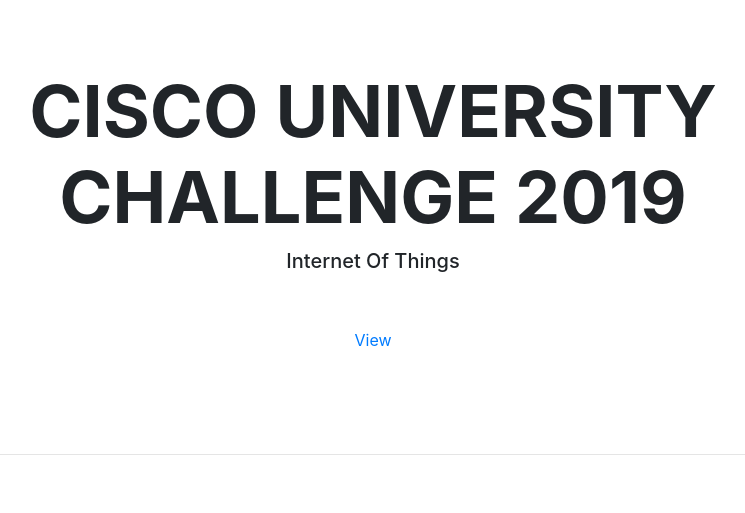
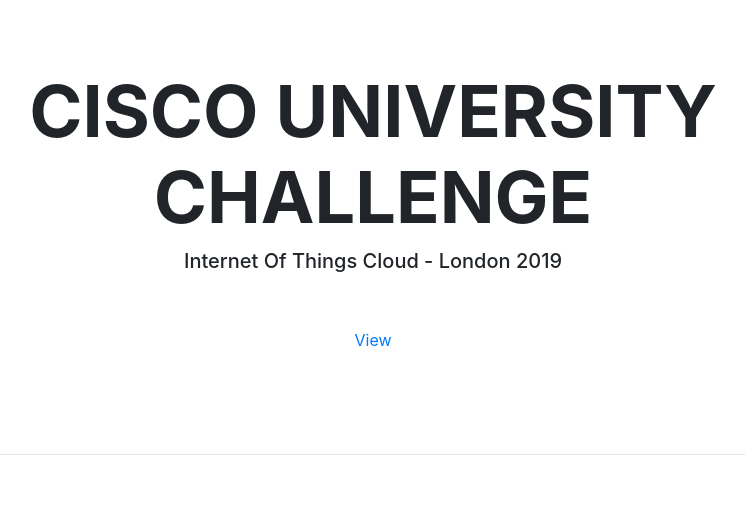
Before and after one commit to Mon-ius/IOT_API_basic, a Flask app: page / in a window 1280 px wide. Shown: the part 362-875 px from the top of the page, without its empty margins (267-1012 px from the left). Run offline with Flask 2, Linux system fonts and the light colour scheme; some libraries are stand-ins or nearby versions.

Commit message:
make it better again3

```diff
--- a/app/models.py
+++ b/app/models.py
@@ -12,7 +12,7 @@
 from flask import current_app
 import uuid
 
-class User( db.Model):
+class User(db.Model):
     id = db.Column(db.Integer, primary_key=True)
     name = db.Column(db.String(30), index=True, unique=True)
     email = db.Column(db.String(120), index=True, unique=True)
--- a/app/templates/main/index.html
+++ b/app/templates/main/index.html
@@ -20,8 +20,8 @@
             <div class="row pt-5 mt-3">
                 <div class="col-md-12 white-text text-center smooth-scroll">
                     <div class="white-text text-center wow fadeInUp" style="visibility: visible; animation-name: fadeInUp;">
-                        <h3 class="display-3 font-weight-bold text-uppercase">CISCO UNIVERSITY CHALLENGE 2019</h3>
-                        <h5 class="mb-5">Internet Of Things</h5>
+                        <h3 class="display-3 font-weight-bold text-uppercase">CISCO UNIVERSITY CHALLENGE</h3>
+                        <h5 class="mb-5">Internet Of Things Cloud - London 2019</h5>
                         <a class="btn btn-outline-white btn-rounded wow fadeInUp waves-effect waves-light"
                             data-wow-delay="0.2s" href="{{url_for('main.chart')}}" data-offset="100" style="visibility: visible; animation-name: fadeInUp; animation-delay: 0.2s;">
                             <span>View</span> </a>
```
